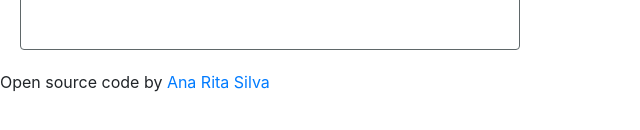
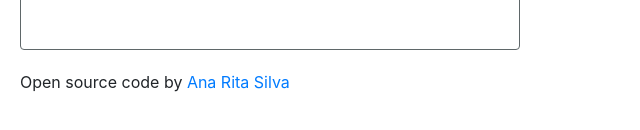
Before and after one commit to Ana-Rita95/weather-react-app, a React (Create React App) app: page / in a window 1280 px wide. Shown: the part 274-404 px from the top of the page, without its empty margins (0-640 px from the left). Built offline with nearby package versions, Linux system fonts and the light colour scheme; a web font is replaced by a local one.

Commit message:
styled the footer

```diff
--- a/src/App.css
+++ b/src/App.css
@@ -6,3 +6,7 @@
   border-radius: 4px;
   font-family: "Muli", sans-serif;
 }
+
+.App footer {
+  margin: 20px;
+}
--- a/src/App.js
+++ b/src/App.js
@@ -17,6 +17,7 @@ export default function App() {
         <a
           href="https://github.com/Ana-Rita95/weather-react-app"
           target="_blank"
+          rel="noopener noreferrer"
         >
           {" "}
           Ana Rita Silva
```
